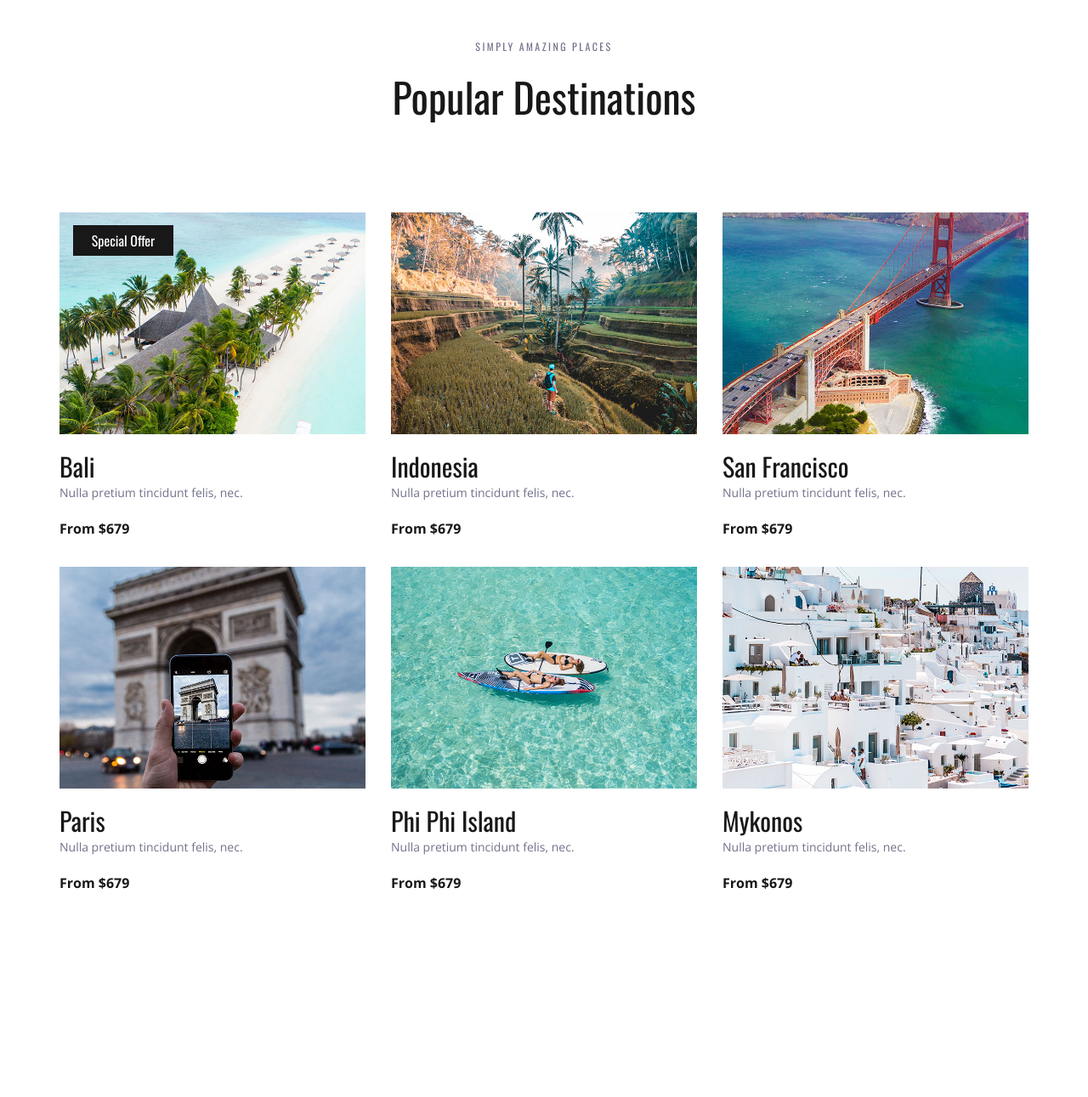
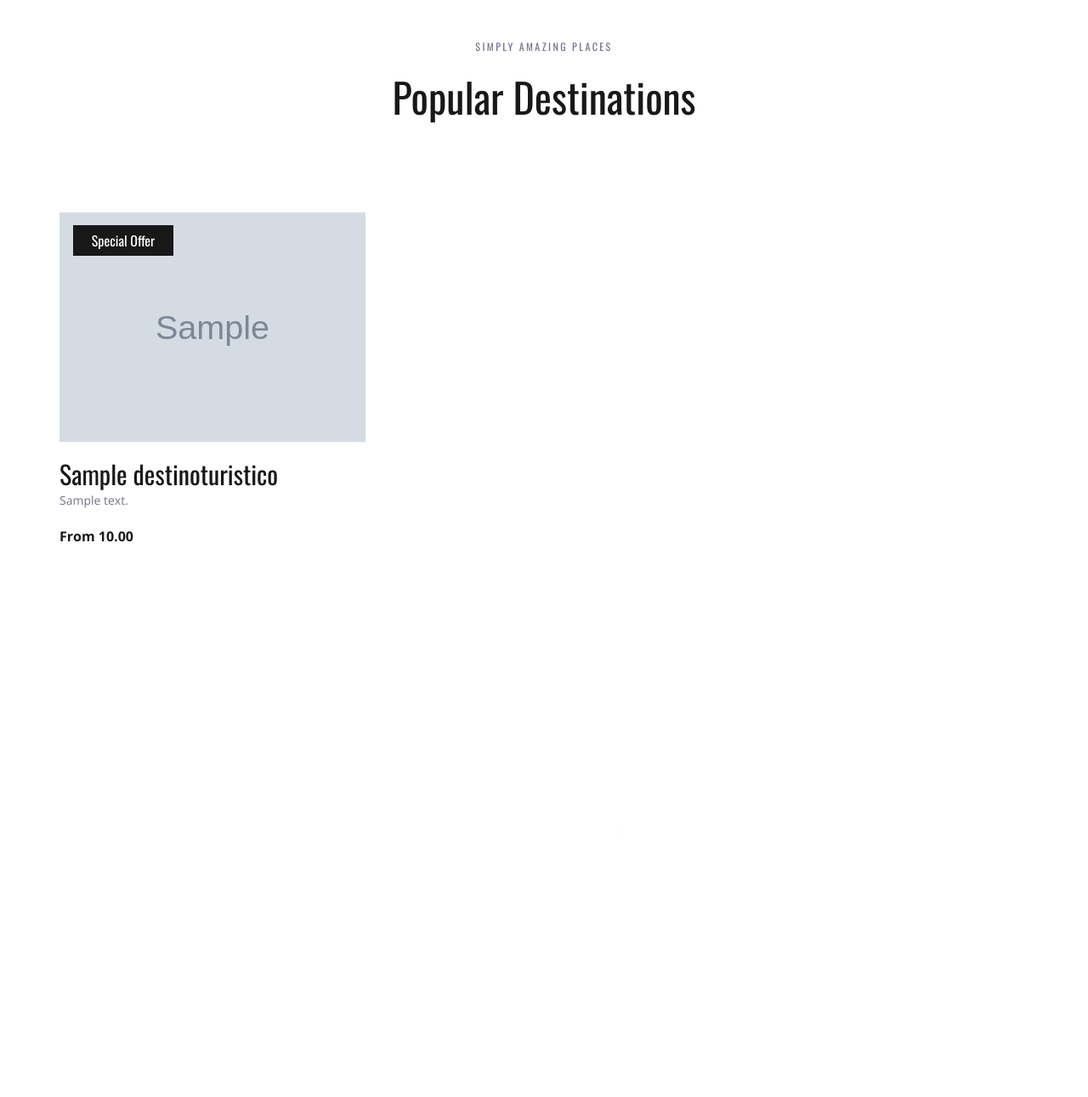
Before and after one commit to Shvy-bit/LabDaw08, a Django app: page / in a window 1280 px wide. Shown: the part 1235-2526 px from the top of the page at 85% size. Run offline with Django 5.2, Linux system fonts and the light colour scheme; tables that the repository leaves empty hold one stand-in row (values such as "Sample post"); grey boxes marked "Sample" are stand-in pictures; some libraries are stand-ins or nearby versions.

Commit message:
index.html dinamico con la tabla de destinos

```diff
--- a/projectL8/destinos/models.py
+++ b/projectL8/destinos/models.py
@@ -2,7 +2,6 @@ from django.db import models
 
 # Create your models here.
 class DestinoTuristico(models.Model):
-    destino = models.AutoField(primary_key=True)
     nombre_ciudad = models.CharField(max_length=50)
     descripcion_ciudad = models.TextField()
     imagen_ciudad = models.ImageField(upload_to='fotos_destinos/')
--- a/projectL8/destinos/views.py
+++ b/projectL8/destinos/views.py
@@ -1,8 +1,11 @@
 from django.shortcuts import render
+from .models import DestinoTuristico
 
 # Create your views here.
 def index(request):
-    return render(request, 'index.html')
+    destinos = DestinoTuristico.objects.all()
+
+    return render(request, 'index.html', {'destinosHtml' : destinos})
 def about(request):
     return render(request, 'about.html')
 def contact(request):
--- a/projectL8/templates/index.html
+++ b/projectL8/templates/index.html
@@ -101,78 +101,27 @@
 				<div class="col">
 					<div class="destinations_container item_grid">
 
-						<!-- Destination -->
+						{% for destino in destinosHtml %}
+
 							<div class="destination item">
 								<div class="destination_image">
-								<img src="images/destination_1.jpg" alt="">
+									<img src="{{destino.imagen_ciudad.url}}" alt="">
+									{% if destino.ofertaTour %}
+
 										<div class="spec_offer text-center"><a href="#">Special Offer</a></div>
+
+									{% endif %}
 								</div>
 								<div class="destination_content">
-								<div class="destination_title"><a href="destinations.html">Bali</a></div>
-								<div class="destination_subtitle"><p>Nulla pretium tincidunt felis, nec.</p></div>
-								<div class="destination_price">From $679</div>
+									<div class="destination_title"><a href="destinations">{{destino.nombre_ciudad}}</a></div>
+									<div class="destination_subtitle"><p>{{destino.descripcion_ciudad}}</p></div>
+									<div class="destination_price">From {{destino.precioTour}}</div>
 								</div>
 							</div>
+						{% empty %}
 
-						<!-- Destination -->
-						<div class="destination item">
-							<div class="destination_image">
-								<img src="images/destination_2.jpg" alt="">
-							</div>
-							<div class="destination_content">
-								<div class="destination_title"><a href="destinations.html">Indonesia</a></div>
-								<div class="destination_subtitle"><p>Nulla pretium tincidunt felis, nec.</p></div>
-								<div class="destination_price">From $679</div>
-							</div>
-						</div>
+						{% endfor %}
 
-						<!-- Destination -->
-						<div class="destination item">
-							<div class="destination_image">
-								<img src="images/destination_3.jpg" alt="">
-							</div>
-							<div class="destination_content">
-								<div class="destination_title"><a href="destinations.html">San Francisco</a></div>
-								<div class="destination_subtitle"><p>Nulla pretium tincidunt felis, nec.</p></div>
-								<div class="destination_price">From $679</div>
-							</div>
-						</div>
-
-						<!-- Destination -->
-						<div class="destination item">
-							<div class="destination_image">
-								<img src="images/destination_4.jpg" alt="">
-							</div>
-							<div class="destination_content">
-								<div class="destination_title"><a href="destinations.html">Paris</a></div>
-								<div class="destination_subtitle"><p>Nulla pretium tincidunt felis, nec.</p></div>
-								<div class="destination_price">From $679</div>
-							</div>
-						</div>
-
-						<!-- Destination -->
-						<div class="destination item">
-							<div class="destination_image">
-								<img src="images/destination_5.jpg" alt="">
-							</div>
-							<div class="destination_content">
-								<div class="destination_title"><a href="destinations.html">Phi Phi Island</a></div>
-								<div class="destination_subtitle"><p>Nulla pretium tincidunt felis, nec.</p></div>
-								<div class="destination_price">From $679</div>
-							</div>
-						</div>
-
-						<!-- Destination -->
-						<div class="destination item">
-							<div class="destination_image">
-								<img src="images/destination_6.jpg" alt="">
-							</div>
-							<div class="destination_content">
-								<div class="destination_title"><a href="destinations.html">Mykonos</a></div>
-								<div class="destination_subtitle"><p>Nulla pretium tincidunt felis, nec.</p></div>
-								<div class="destination_price">From $679</div>
-							</div>
-						</div>
 
 					</div>
 				</div>
```
Also changed, not shown: projectL8/db.sqlite3, projectL8/destinos/migrations/0001_initial.py (added). Lines whose indentation alone changed are shown as unchanged.
